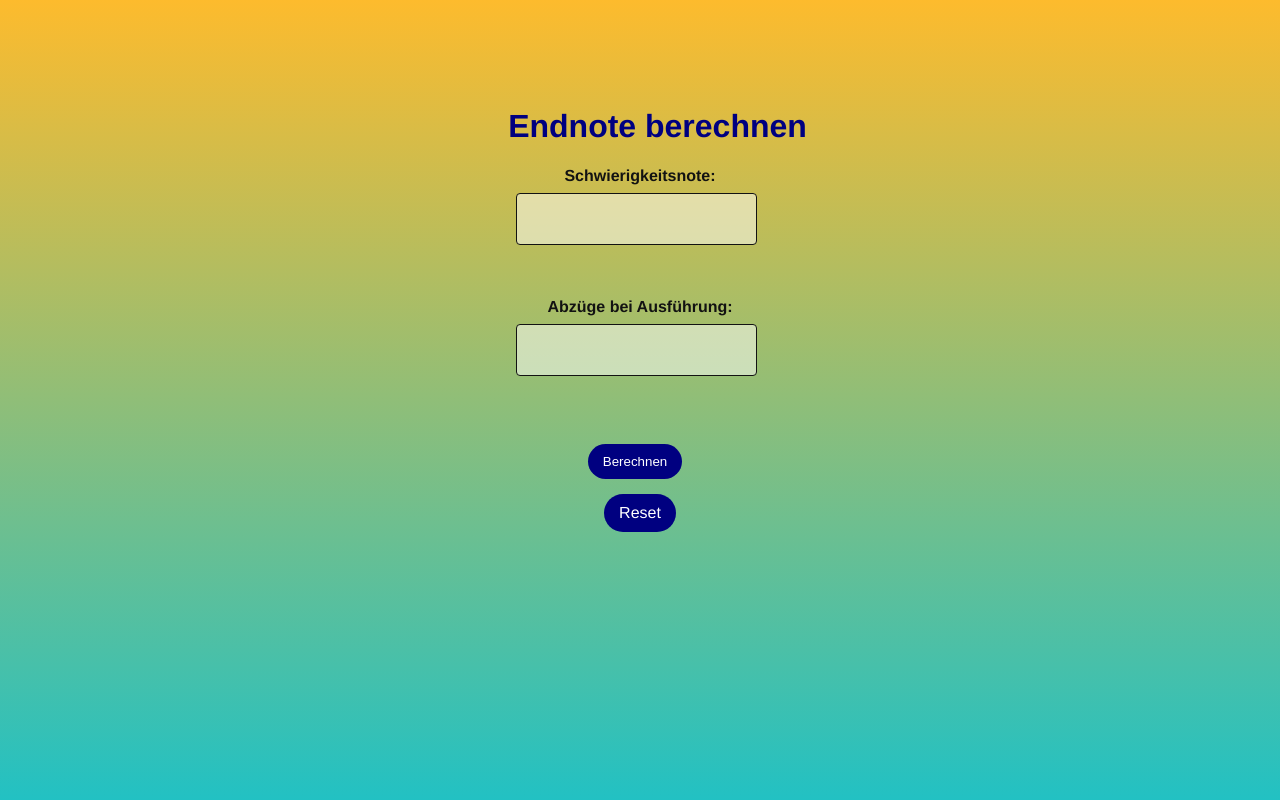
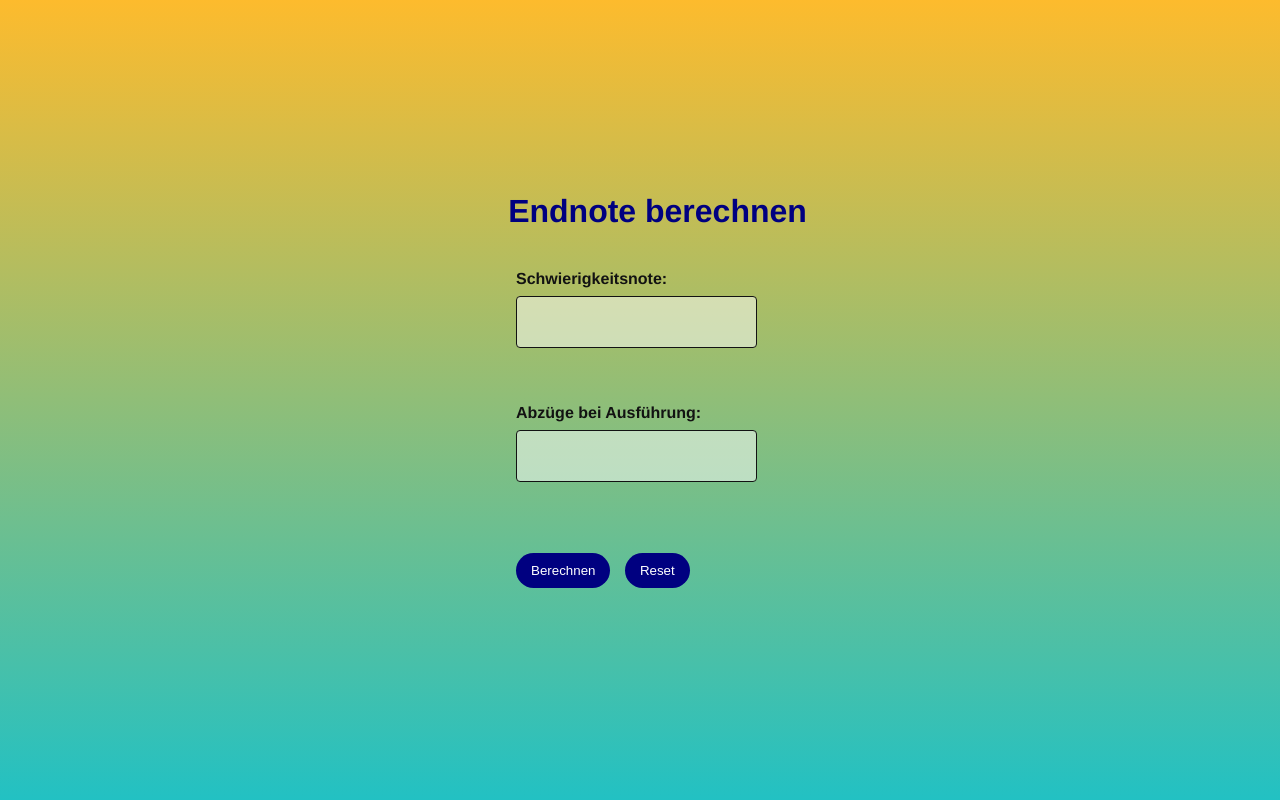
Before and after one commit to SevHub2/SWEN, a Flask app: page / in a window 1280 px wide. Run offline with Flask 3, Linux system fonts and the light colour scheme.

Commit message:
reset button

```diff
--- a/static/styles/style.css
+++ b/static/styles/style.css
@@ -1,182 +1,77 @@
 body {
     font-family: Helvetica, sans-serif;
-    background: rgb(34, 193, 195);
     background: linear-gradient(0deg, rgba(34, 193, 195, 1) 0%, rgba(253, 187, 45, 1) 100%);
-    background-size: cover;
-    background-repeat: no-repeat;
-    background-attachment: fixed;
+    height: 100vh;
+    margin: 0;
     display: flex;
     flex-direction: column;
     justify-content: center;
     align-items: center;
     text-align: center;
-    height: 80vh;
-    /* Damit der Hintergrund den gesamten Bildschirm ausfüllt */
-    margin: 0;
-    /* Entfernt den Standardmäßigen Außenabstand des body-Elements */
-}
-
-/* Füge etwas Platz unter dem Titel hinzu */
-.container {
-    display: flex;
-    flex-direction: column;
-    justify-content: center;
-    align-items: center;
-}
-
-h1 {
-    color: navy;
-    margin-top: 20px;
-    /* Füge etwas oberen Abstand zum <h1>-Element hinzu */
 }
 
 h1,
 h2 {
     color: navy;
-    margin-top: 0px;
-    margin-left: 35px;
-    /* Fügt oberen Abstand zum <h1>-Element hinzu */
-
+    margin: 0 0 20px 35px;
 }
 
-<body class="container"></body>form {
+form {
     background-color: transparent;
+    padding: 20px;
+    border-radius: 5px;
     display: flex;
     flex-direction: column;
     align-items: flex-start;
-    padding: 20px;
-    border-radius: 5px;
     text-align: left;
 }
 
 label {
-    display: block;
-    margin-bottom: 8px;
     color: #121212;
     font-size: 16px;
     font-weight: bold;
+    margin-bottom: 8px;
 }
 
-
 input[type="number"] {
+    padding: 16px;
     margin-right: 7px;
-    margin-bottom: 35px;
-    padding: 16px;
+    margin-bottom: 20px;
+    /* Angepasst von 35px auf 20px für einheitlichen Abstand */
     border: 1px solid #121212;
     border-radius: 4px;
     background-color: rgba(255, 255, 255, 0.5);
-    /* Weiß mit 50% Transparenz */
     color: #121212;
     font-size: 16px;
 }
 
-/* Flexbox-Styling für die Buttons */
+/* Stile für beide Buttons (Berechnen und Reset) */
 input[type="submit"],
-input[type="reset"] {
-    flex: 1;
-    /* Teile den verfügbaren Platz gleichmäßig auf die Buttons auf */
-    margin-right: 10px;
-    /* Füge etwas Abstand zwischen den Buttons hinzu */
-}
-
-input[type="submit"] {
+button[type="button"] {
     background-color: navy;
     color: white;
     padding: 10px 15px;
     border: none;
     border-radius: 50px;
     margin-top: 15px;
-    cursor: crosshair;
+    margin-right: 10px;
+    cursor: pointer;
+    flex: 1;
+    text-align: center;
 }
 
-input[type="submit"],
-
-.reset-button {
-
-    background-color:
-        navy;
-
-    color:
-        white;
-
-    padding:
-        10px 15px;
-
-    border:
-        none;
-
-    border-radius:
-        50px;
-
-    margin-top:
-        15px;
-
-    cursor:
-        crosshair;
-
-    text-decoration:
-        none;
-
-    /* Entfernt die Unterstreichung des Links */
-
-    display:
-        inline-block;
-
-    /* Ermöglicht das Anwenden von Padding und Border-Radius */
-
+/* Hover-Effekt für beide Buttons */
+input[type="submit"]:hover,
+button[type="button"]:hover {
+    background-color: white;
+    color: navy;
 }
 
-
-
-
-
-
-input[type="submit"]:hover,
-
-.reset-button:hover {
-
-    background-color:
-        white;
-
-    color:
-        navy;
-
+.results {
+    font-weight: bold;
+    width: 100%;
+    display: flex;
+    flex-direction: column;
+    align-items: center;
+    justify-content: center;
 }
-
-
-
-.results {
-
-    font-weight:
-        bold;
-
-    text-align:
-        left;
-
-    display:
-        flex;
-
-    flex-direction:
-        column;
-
-    align-items:
-        center;
-
-    /* Links ausrichten */
-
-    width:
-        100%;
-
-    /* Stellen Sie sicher, dass der Container die volle Breite einnimmt */
-
-    padding:
-        0px;
-
-    /* Optionaler Abstand */
-
-    justify-content:
-        center;
-
-
-
-}
--- a/templates/score_calculator.html
+++ b/templates/score_calculator.html
@@ -6,23 +6,23 @@
     <title>Endnote berechnen</title>
     <link rel="stylesheet" href="static/styles/style.css">
 
-
 </head>
 
 <body>
-    <div style="text-align: right;">
+    <div style="text-align: center;">
         <h1>Endnote berechnen</h1>
     </div>
     <form method="post" action="/calculate">
         <label for="difficulty">Schwierigkeitsnote:</label>
-        <input type="number" step="0.01" name="difficulty" id="difficulty" required><br><br>
+        <input type="number" step="0.1" name="difficulty" id="difficulty" min="0" required><br><br>
 
         <label for="deductions">Abzüge bei Ausführung:</label>
-        <input type="number" step="0.01" name="deductions" id="deductions" required><br><br>
+        <input type="number" step="0.1" name="deductions" id="deductions" min="0" required><br><br>
 
-        <input type="submit" value="Berechnen">
-
-
+        <div class="button-container">
+            <input type="submit" value="Berechnen">
+            <button type="button" onclick="window.location.href = '/';">Reset</button>
+        </div>
     </form>
     {% if final_score %}
     <h2>Ergebnisse:</h2>
@@ -31,10 +31,6 @@
     <p>Endnote: {{ final_score }}</p>
     {% endif %}
 
-
-
-    <a href="/" class="reset-button">Reset</a>
-
 </body>
 
 </html>
```
